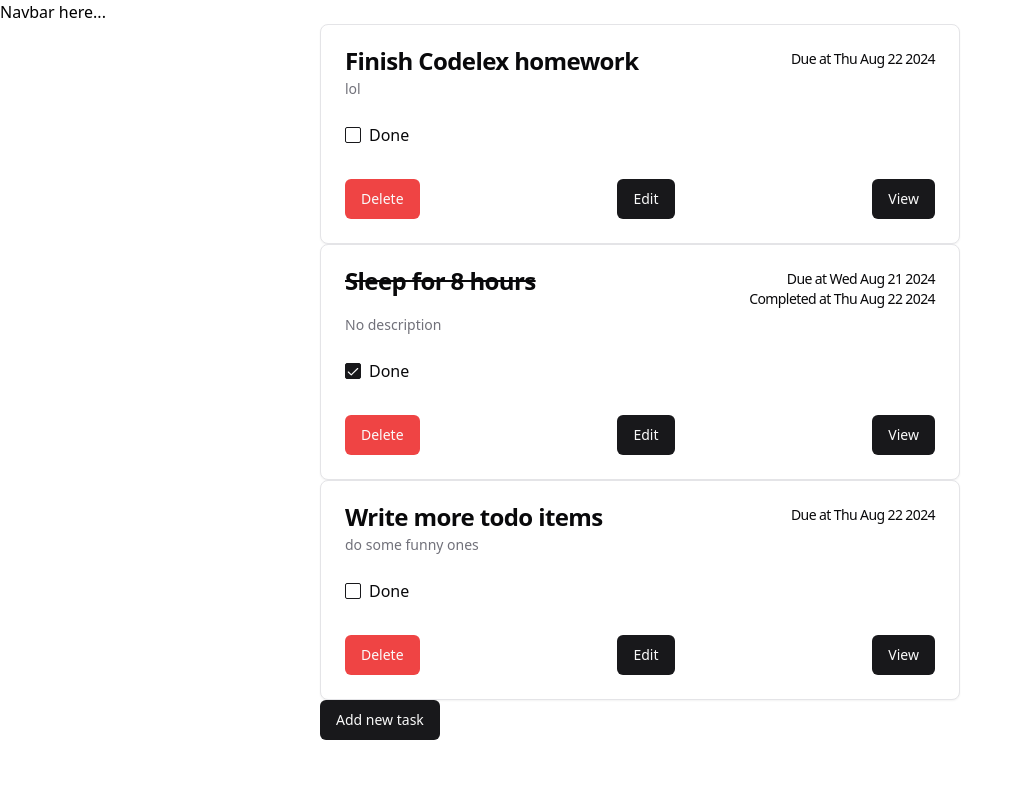
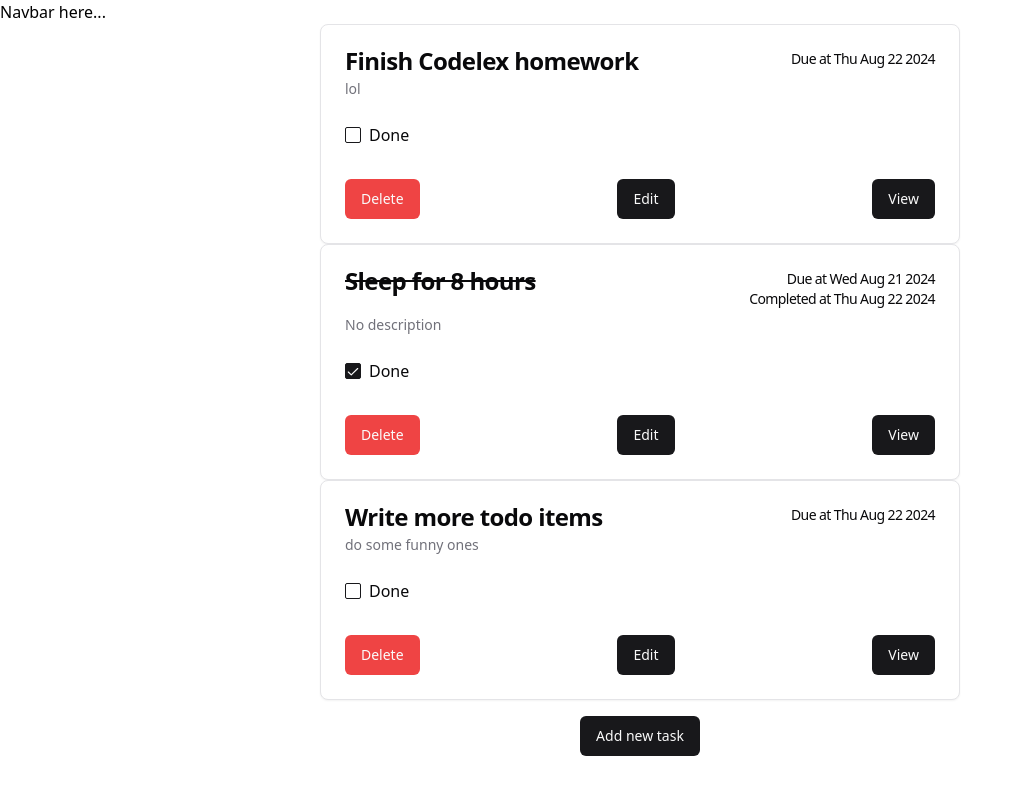
Before and after one commit to dacie-00/homework-react-todo, a React (Vite) app: page /tasks in a window 1280 px wide. Shown: the top 794 px of the page, without its empty margins (0-1022 px from the left). Built offline with nearby package versions, Linux system fonts and the light colour scheme; data requests are answered from the project's data file.

Commit message:
Center add tasks button

```diff
--- a/src/components/taskList/TaskList.tsx
+++ b/src/components/taskList/TaskList.tsx
@@ -36,7 +36,9 @@ export function TaskList() {
             {tasks && tasks.map((task) => (
                 <Task key={task.id} task={task} onCheck={toggleTaskCompleted} onUpdate={handleUpdate} onDelete={handleDelete}/>
             ))}
-            <Button className={"m-auto"} onClick={handleAdd}>Add new task</Button>
+            <div className={"flex flex-col items-center mt-4"}>
+                <Button onClick={handleAdd}>Add new task</Button>
+            </div>
         </>
     )
 
```
